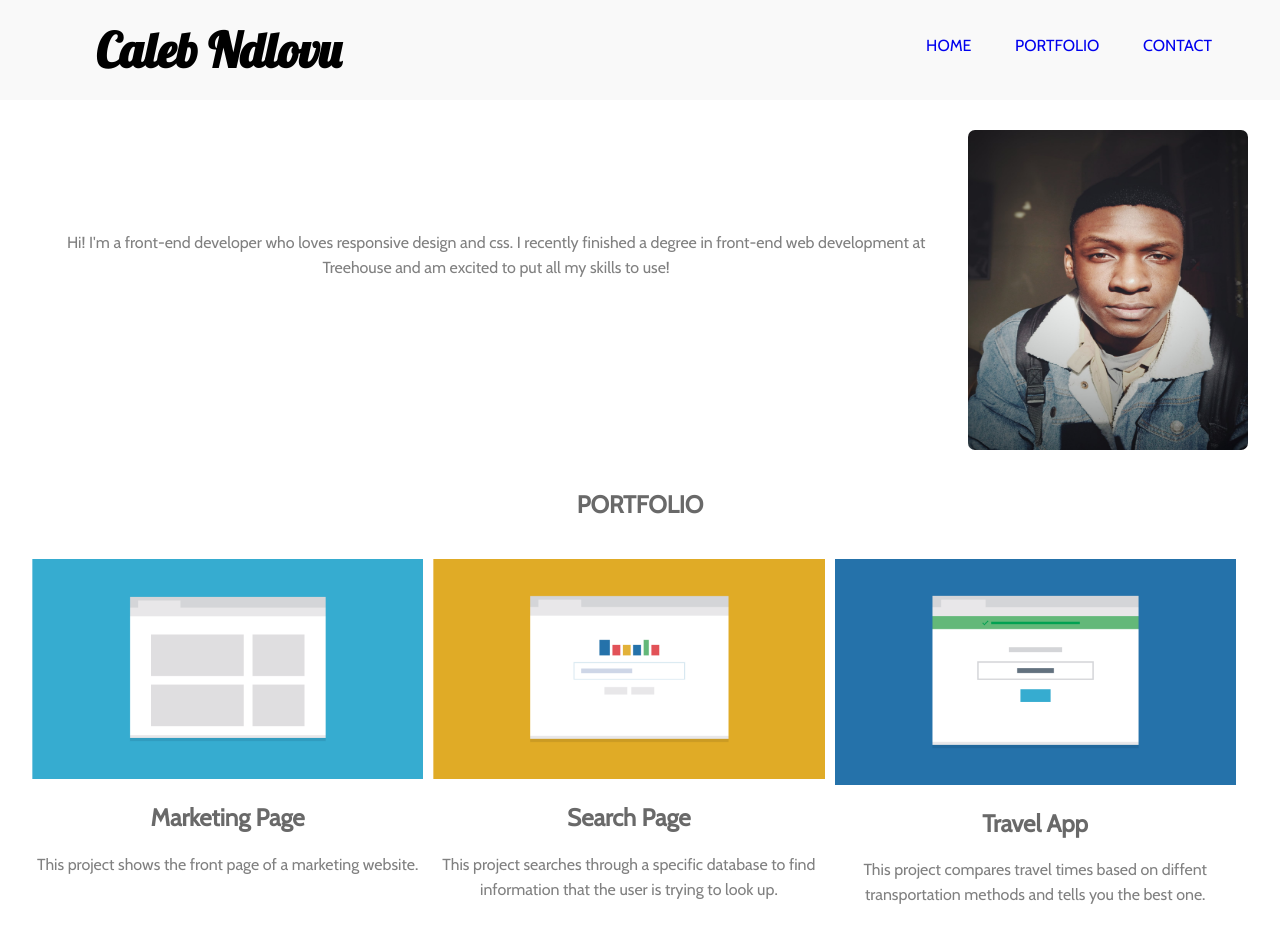
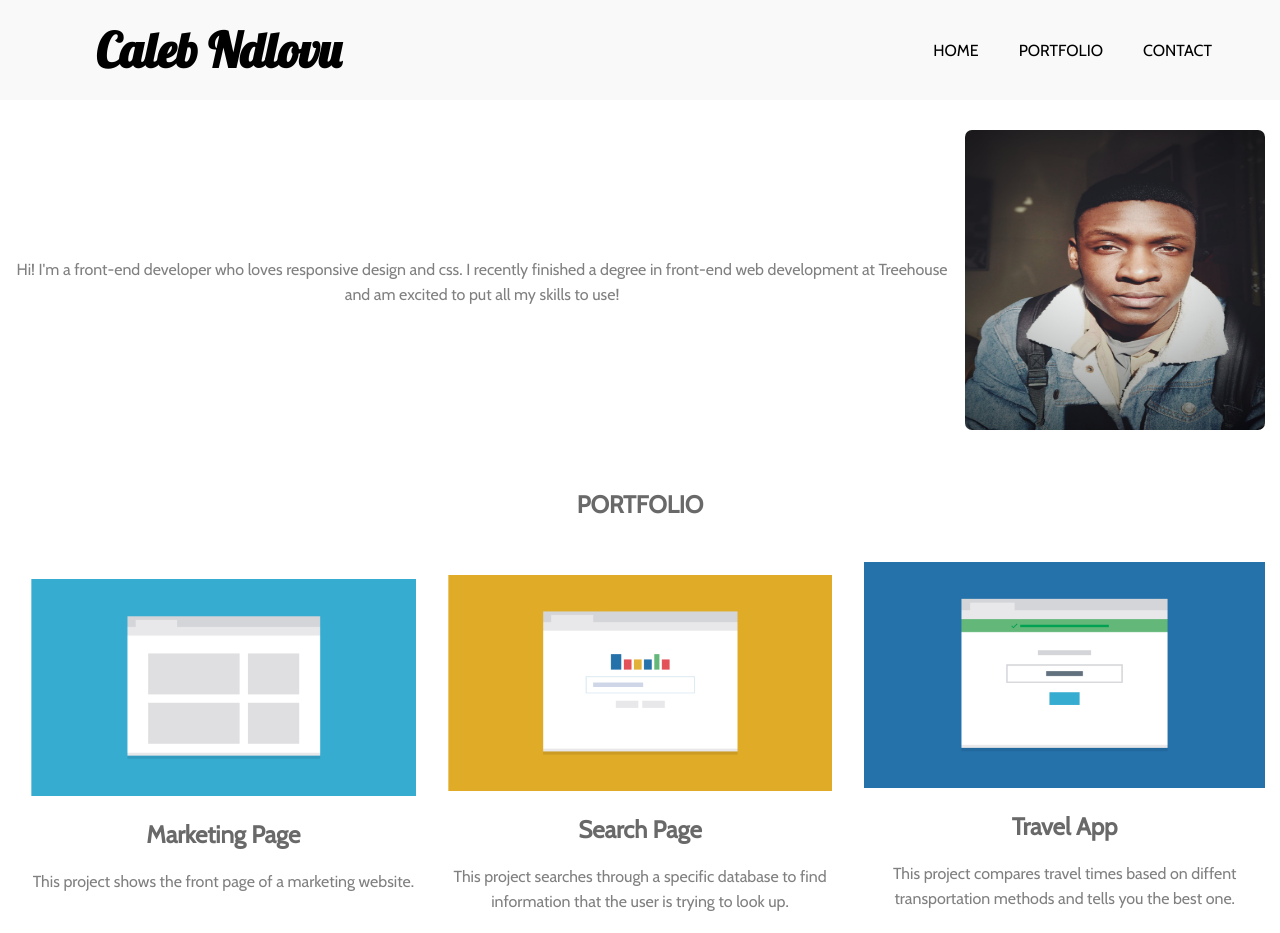
Before and after one commit to culturecaleb/Responsive-Webpage, a plain HTML site: page index.html in a window 1280 px wide. Shown: the top 933 px of the page. Drawn offline with nearby package versions, Linux system fonts and the light colour scheme.

Commit message:
Add flexbox
Replaced float properties with flexbox

```diff
--- a/css/style.css
+++ b/css/style.css
@@ -5,6 +5,8 @@
 
 body {
     margin: 0;
+    display: flex;
+    flex-direction: column;
 }
 
 
@@ -42,6 +44,7 @@ li {
 
 a {
 	text-decoration: none;
+	color: #000;
 }
 
 a:visited {
@@ -65,11 +68,6 @@ a:active {
 	width: 100%;
 }
 
-.container {
-	width: 95%;
-	margin-right: auto;
-	margin-left: auto;
-}
 
 .nav-bar {
 	margin-bottom: 30px;
@@ -81,6 +79,39 @@ a:active {
 .heading {
 	margin-bottom: 40px;
 }
+
+/*Flexbox*/
+
+.nav-bar {
+	display: flex;
+	flex-direction: column;
+}
+
+.container {
+	display: flex;
+	flex-direction: column;
+}
+
+.heading {
+	display: flex;
+	flex-direction: column;
+	flex-wrap: wrap;
+}
+
+.portfolio {
+	display: flex;
+	flex-direction: column;
+}
+
+.portfolio-heading,
+.col {
+	align-self: center;
+}
+
+
+
+
+
 
 
 /*Page Elements*/
@@ -94,28 +125,27 @@ a:active {
 }
 
 .nav-btns {
+	display: flex;
+	flex-direction: column;
 	padding-left: 0;
-	display: inline;
-	text-align: center;
-    margin-left: auto;
-	margin-right: auto;
 }
 
 .nav-btns li {
     padding: 20px 0;
+    align-self: center;
  }
+
 
 .nav-btns a {
 	text-align: center;
-	width: 100%;
 	padding: 20px;
 }
 
 .profile-pic {
-	width: 80%;
-	display: block;
-	margin: 0 auto;
+	max-width: 400px;
+	max-height: 355px;
 	border-radius: 7px;
+	align-self: center;
 }
 
 .intro {
@@ -130,6 +160,7 @@ a:active {
 .portfolio-heading {
 	text-align: center;
 	padding-bottom: 20px;
+
 }
 
 /*marketing*/
@@ -243,32 +274,26 @@ p {
 	text-align: center;
 }
 
-
-#footer-name {
-	float: left;
+.footer {
+    display: flex;
+	flex-direction: column;
 }
 
-#back {
-	float: right;
+.footer-name,
+.back {
+	align-self: center;
 }
 
 .footer-bottom {
 	border-top: 1px solid #D3D3D3;
 	margin-left: 3em;
 	margin-right: 3em;
+	display: flex;
+	flex-direction: column;
 }
 
 .secondary-nav {
 	display: none;
-}
-
-
-/*CLEAR FIX*/
-
-.clearfix {
-    content: "";
-    clear: both;
-    display: table;
 }
 
 
@@ -279,33 +304,56 @@ p {
 /*Tablet Screens*/
 @media (min-width: 768px) {
 
-		.nav-btns {
-			display: block;
+		.container {
+			margin: 0 15px;
 		}
 
-		.nav-btns li {
-			display: inline-block;
-			margin: 0 auto;
+		.nav-bar {
+			align-content: center;
+		}
+
+		.nav-btns  {
+			text-align: center;
+		}
+
+		.heading {
+			flex-direction: row;
+			justify-content: center;
+			align-items: center;
 		}
 
 		.intro {
-			float: left;
-			width: 65%;
-			padding-right: 8px;
-			text-align: left;
-			padding-top: 5em;
+			flex: 2;
+			order: -1;
+			padding-right: 1em;
 		}
 
 		.profile-pic {
-			float: right;
-			width: 35%;
-			max-height: 320px;
+			flex: 1;
+			max-width: 300px;
+			height: 250px;
+		}
+
+		.portfolio-cols {
+			display: flex;
+			flex-wrap: wrap;
+			flex-direction: row;
+			justify-content: space-around;
+			align-items: center;
 		}
 
 		.col {
-			float: left;
-			width: 50%;
-			padding-right: 8px;
+			flex: 1 50%;
+			padding-left: 1em;
+			padding-right: 1em;
+		}
+
+
+
+
+
+		.search {
+			margin-top: 1em;
 		}
 
 
@@ -323,11 +371,11 @@ p {
 		}
 
 		.footer-bottom {
-			margin-left: 3em;
-			margin-right: 3em;
+			flex-direction: row;
+			justify-content: space-between;
         }
 
-        #back {
+        .back {
         	display: none;
         }
 
@@ -347,28 +395,28 @@ p {
           /*Laptops*/
 @media (min-width: 1024px) {
 
+		.nav-bar {
+			flex-direction: row;
+			justify-content: space-between;
+		}
+
 		.name {
-			float: left;
 			margin-left: 2em;
 		}
 
 		.nav-btns {
-			float: right;
+			flex-direction: row;
 			margin-right: 3em;
 		}
 
 		.profile-pic {
-			width: 23%;
+			height: 300px;
 		}
 
-		.intro {
-			width: 77%;
-			text-align: center;
-		}
+
 
 		.col {
-			width: 33%;
-			padding-right: 10px;
+			flex: 1 33%;
 		}
 
 		.travel,
@@ -381,16 +429,4 @@ p {
 			padding-right: 8em;
 		}
 
-
-
-
-
-		/*Clear-fix*/
-
-		.clearfix {
-    		content: "";
-    		clear: both;
-    		display: table;
-		}
-
 }
--- a/index.html
+++ b/index.html
@@ -8,7 +8,7 @@
     <link href="https://fonts.googleapis.com/css?family=Cabin" rel="stylesheet">
 </head>
 <body>
-	<nav class="nav-bar wrap clearfix">
+	<nav class="nav-bar wrap">
 		<h1 class="name">Caleb Ndlovu</h1>
 		<ul class="nav-btns">
 			<li><a href="#top">HOME</a></li>
@@ -18,13 +18,15 @@
 	</nav>
 
 	    <div class="container">
-			<header class="heading clearfix">
+			<header class="heading">
 				<img class="profile-pic" src="images/portrait.jpg" alt="portrait of Caleb Ndlovu">
 				<p class="intro">Hi! I'm a front-end developer who loves responsive design and css. I recently finished a degree in front-end web development at Treehouse and am excited to put all my skills to use!</p>
 			</header>
 
 			<div class="portfolio" id="port">
 				<h2 class="portfolio-heading">PORTFOLIO</h2>
+				<div class="portfolio-cols">
+
 					<div class="marketing col">
 						<img class="portfolio-1" src="images/portfolio-1.png" alt="image of the marketing page project">
 						<h2>Marketing Page</h2>
@@ -62,8 +64,9 @@
 					</div>
 				</div>
 			</div>
+		</div>
 
-		<footer class="wrap footer clearfix" id="con">
+		<footer class="wrap footer" id="con">
 			<div class="contact">
 				<h2>CONTACT</h2>
 				<p id="message">If you're interested in chatting or want more information about what I've been working on, I'd love to hear from you!</p>
@@ -71,8 +74,8 @@
 				<p class="email">Email <strong>calebndlovu94@gmail.com</strong></p>
 			</div>
 			<div class="footer-bottom">
-				<h2 id="footer-name">Caleb Ndlovu</h2>
-				<h2 id="back"><a href="#top">BACK TO TOP</a></h2>
+				<h2 class="footer-name">Caleb Ndlovu</h2>
+				<h2 class="back"><a href="#top">BACK TO TOP</a></h2>
 			<div class="secondary-nav">
 					<h2><a href="#top">HOME</a></h2>
 					<h2><a href="#port">PORTFOLIO</a></h2>
```
Lines whose indentation alone changed are shown as unchanged.
